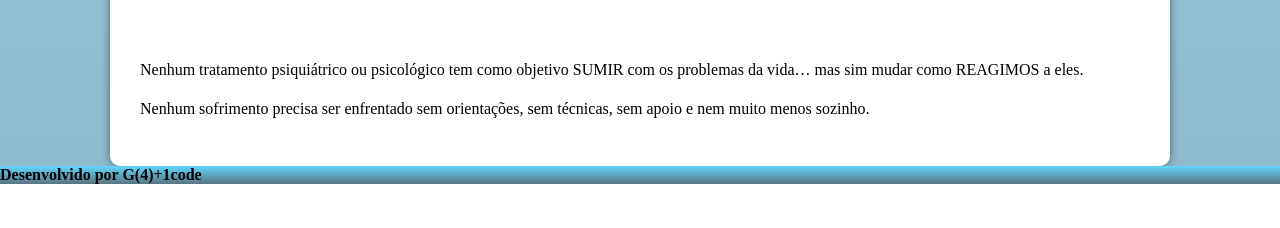
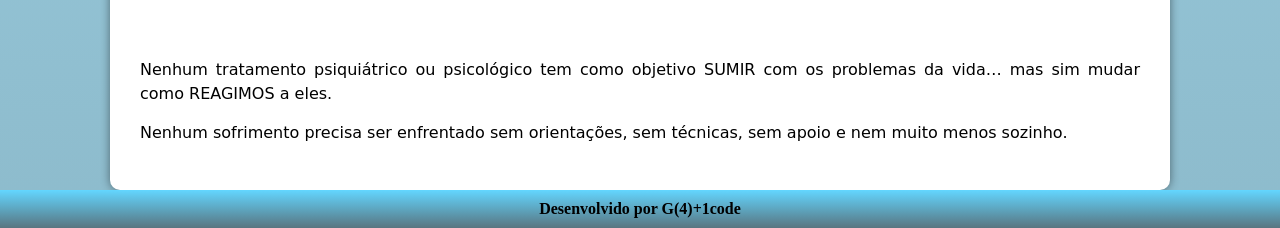
Before and after one commit to FelipeSousa2/projeto-mente, a plain HTML site: page index.html in a window 1280 px wide. Shown: the part 1639-1867 px from the top of the page. Before the commit the page ends 1823 px from the top, so only its background shows below. Drawn offline with Linux system fonts and the light colour scheme; a web font is replaced by a local one.

Commit message:
atualizado

```diff
--- a/estilo/style.css
+++ b/estilo/style.css
@@ -157,11 +157,24 @@ main p {
     text-align: justify;
     line-height: 1.5em;
     font-size: 1em;
-    font-family: 'Merriweather', serifa;
+    font-family: 'Hachi Maru Pop', cursive;
 }
 
 footer {
     background-image: linear-gradient(to bottom, var(--cor3), var(--cor4));
     font-family: 'Merriweather', serifa;
+    padding: 10px;
+    text-align: center;
     font-weight: bolder;
+
+
 }
+footer a {
+    text-decoration: none;
+    font-weight: bolder;
+    color: black;
+}
+
+footer a:hover {
+    text-decoration: underline;
+}
--- a/index.html
+++ b/index.html
@@ -15,7 +15,7 @@
    </header>
    <nav>
        <a href="#">Home</a>
-       <a href="#">Notírcias</a>
+       <a href="#">Notícias</a>
        <a href="#">Cadastro</a>
        <a href="#">Fale Conosco</a>
    </nav>
@@ -25,7 +25,7 @@
 
         <section class="imagem" id="img01">
             <p>
-                "Primeiramente,  não importa <br>se o NOME do que  você está sentindo  chama <br>Depressão ou  Mesmo que <br>sua origem não seja psiquiátrica e psicológica,<br> NADA dever ser capaz de tirar nossas forças, <br>de dominar nosssas  vidas ou <br>mudar a forma como as coisas nos da prazer<br> (e que em momento como esses,<br> podem sentir que não há nenhum).<br>
+                "Primeiramente,  não importa <br>se o NOME do que  você está sentindo  chama <br>Depressão ou  Mesmo que <br>sua origem não seja psiquiátrica ou psicológica,<br> NADA dever ser capaz de tirar nossas forças, <br>de dominar nossas  vidas ou <br>mudar a forma como as coisas nos da prazer<br> (e que em momento como esses,<br> podem sentir que não há nenhum).<br>
                 Nem sempre sabemos exatamente quando <br>começamos a nos sentir diferentes,<br> nem em que momento chegamos ao ponto em que estamos,<br> mas uma coisa é certa… <br>A maioria sente uma enorme vontade de sumir."
             </p>
         </section>
@@ -44,7 +44,8 @@
        </article>
    </main>
    <footer>
-       <p>Desenvolvido por G(4)+1code</p>
+       <p>Desenvolvido por G(4)<a href="https://www.instagram.com/mais1code/">+1code</a></p>
+
    </footer>
 </body>
 </html>
```
